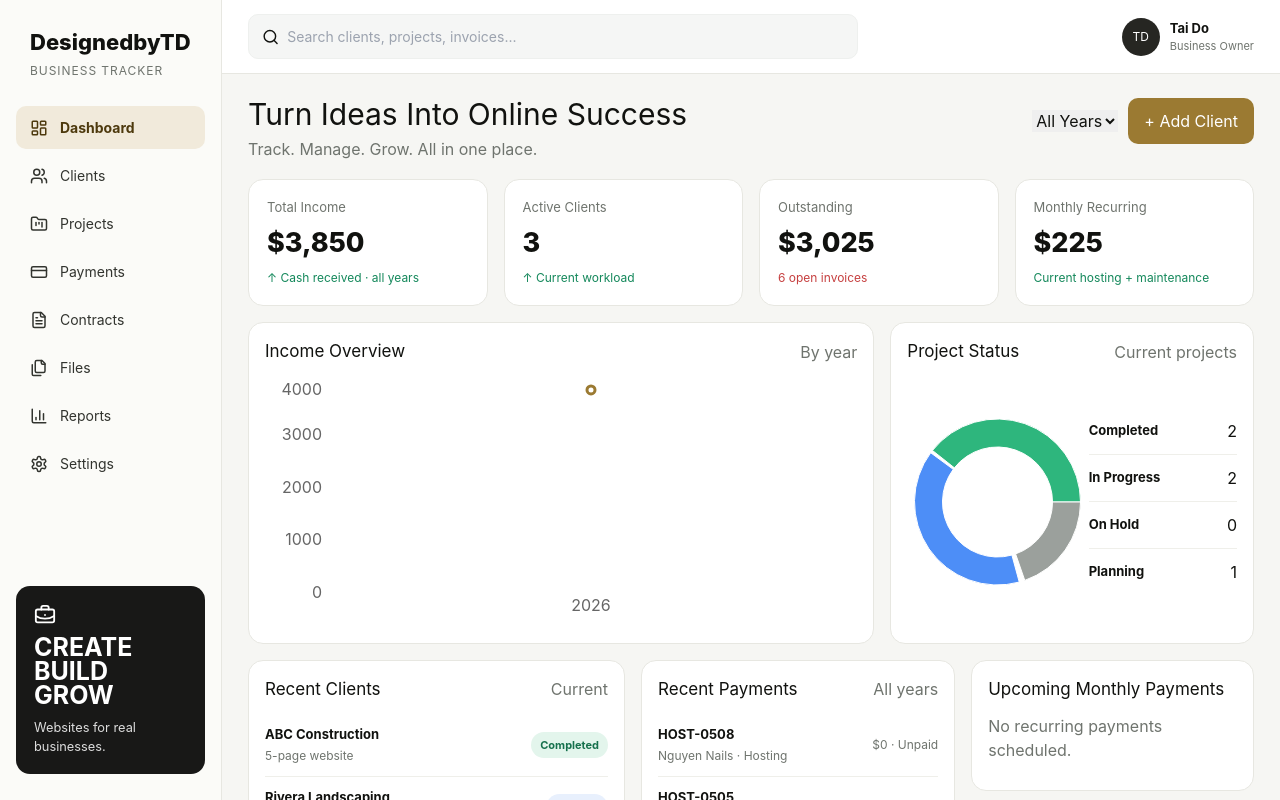
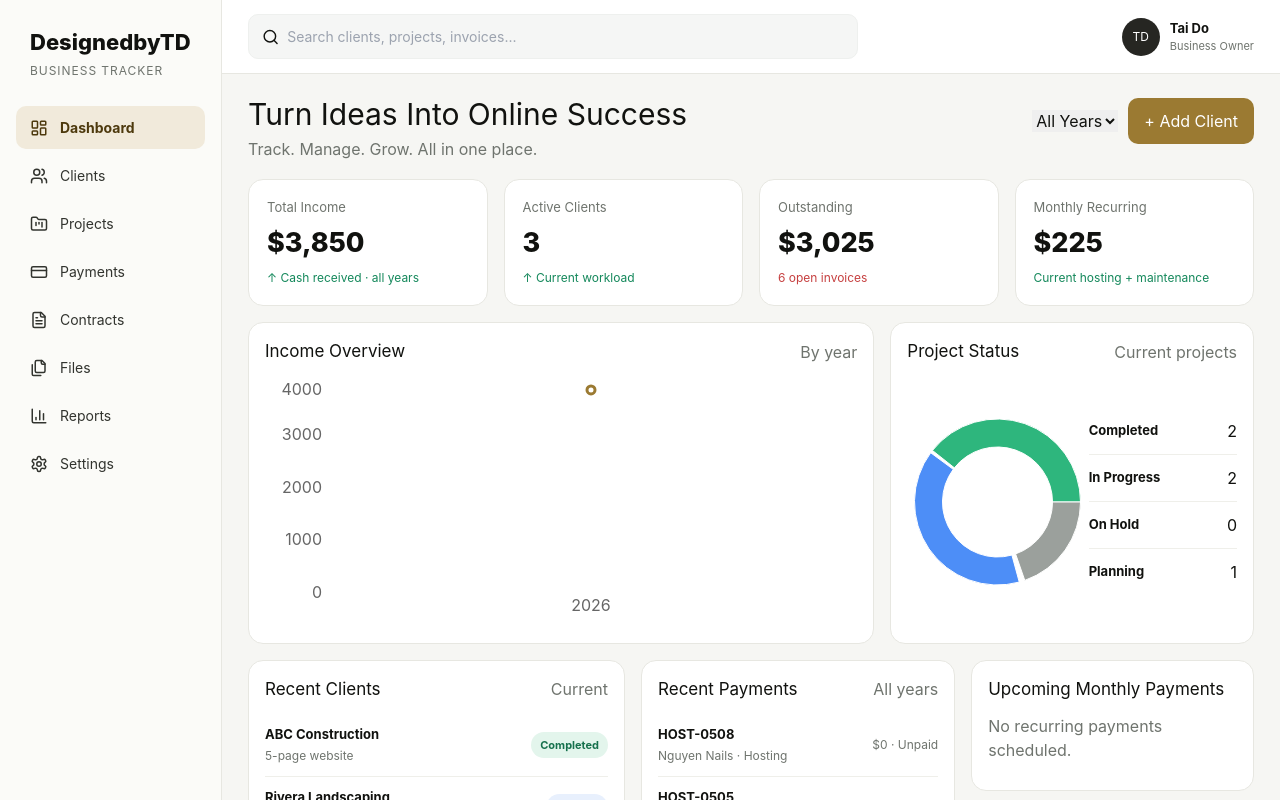
Before and after one commit to Taido097/TAI-TRACKER, a Next.js app: page / in a window 1280 px wide. Shown: the top 800 px of the page. Built offline with nearby package versions, Linux system fonts and the light colour scheme.

Commit message:
Remove sidebar promo card

```diff
--- a/components/app-shell.tsx
+++ b/components/app-shell.tsx
@@ -2,7 +2,7 @@
 import Link from 'next/link';
 import { usePathname } from 'next/navigation';
 import { useMemo, useState } from 'react';
-import { BarChart3, BriefcaseBusiness, CreditCard, FileText, Files, FolderKanban, LayoutDashboard, Menu, Search, Settings, Users, X } from 'lucide-react';
+import { BarChart3, CreditCard, FileText, Files, FolderKanban, LayoutDashboard, Menu, Search, Settings, Users, X } from 'lucide-react';
 import { useAppData } from './app-provider';
 
 const nav = [
@@ -25,7 +25,6 @@ export function AppShell({ children }: { children: React.ReactNode }) {
   const Sidebar = () => <aside className="sidebar">
     <div className="brand"><div className="brand-title">DesignedbyTD</div><div className="brand-sub">BUSINESS TRACKER</div></div>
     <nav>{nav.map(([label,href,Icon]) => <Link key={href} href={href} className={`nav-item ${path===href?'active':''}`} onClick={()=>setOpen(false)}><Icon size={18}/><span>{label}</span></Link>)}</nav>
-    <div className="promo"><BriefcaseBusiness size={22}/><strong>CREATE<br/>BUILD<br/>GROW</strong><small>Websites for real businesses.</small></div>
   </aside>;
   return <div className="app-wrap">
     <div className="desktop-side"><Sidebar/></div>
```
